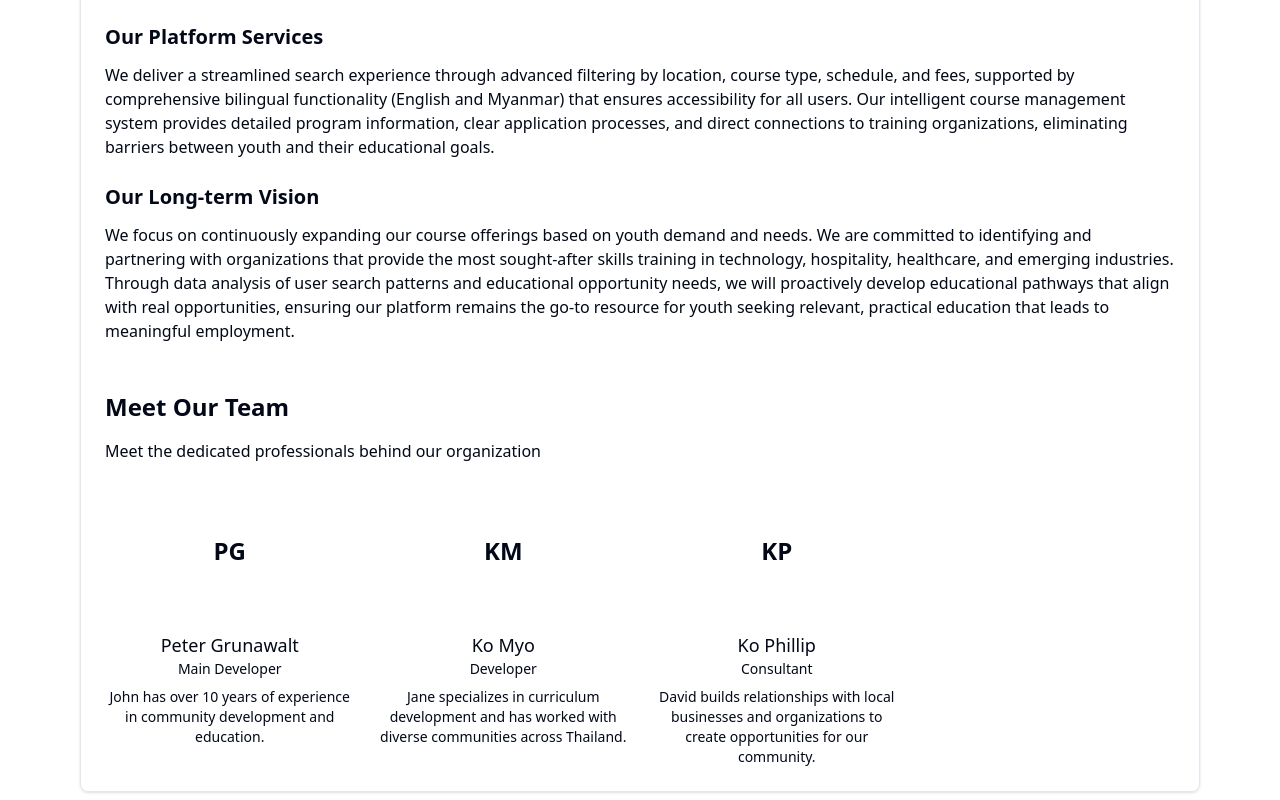
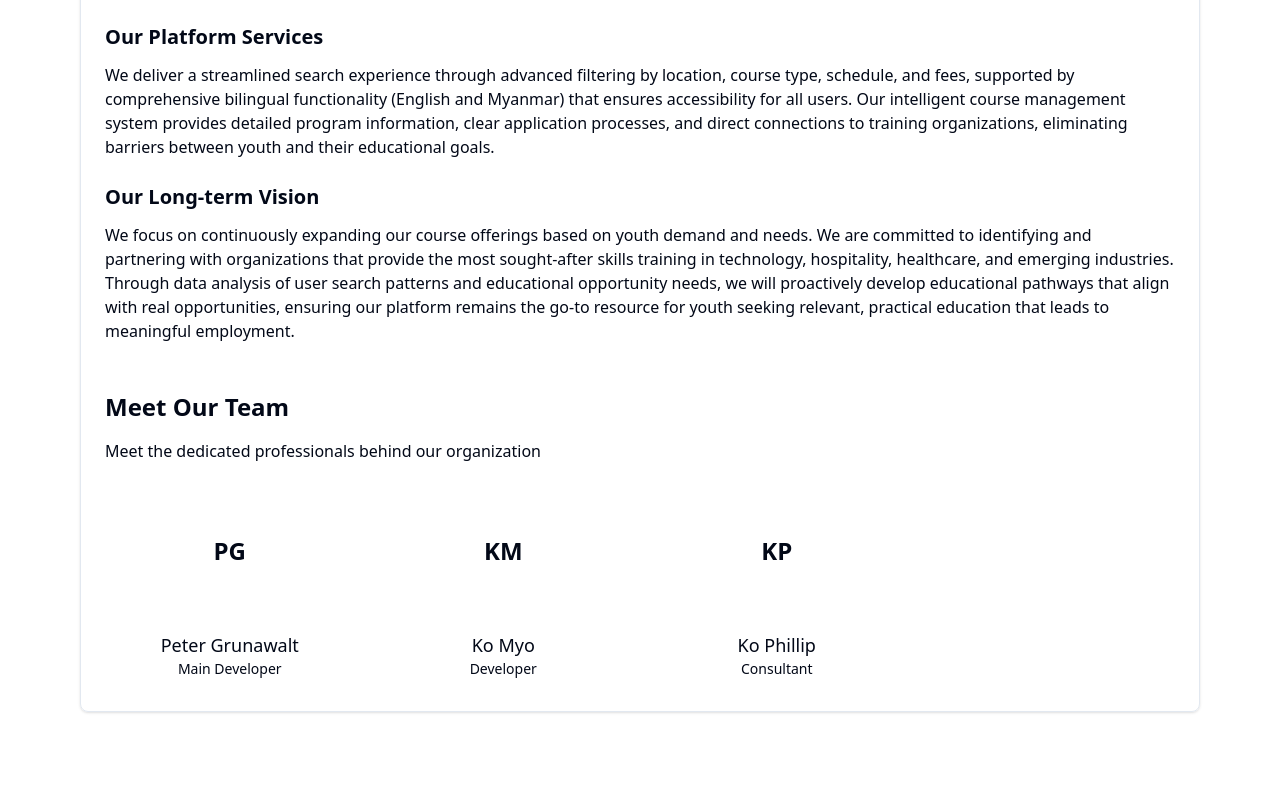
Before and after one commit to Myo-Myint-Han-1111/MaeSotConnect, a Next.js app: page /about in a window 1280 px wide. Shown: the part 394-1194 px from the top of the page. After the commit the page ends 1114 px from the top, so only its background shows below. Built offline with nearby package versions, Linux system fonts and the light colour scheme.

Commit message:
fix: delete a course and some text in about page.

```diff
--- a/src/app/(public)/about/page.tsx
+++ b/src/app/(public)/about/page.tsx
@@ -22,19 +22,19 @@ const About: React.FC = () => {
     {
       name: "Peter Grunawalt",
       role: "Main Developer",
-      bio: "John has over 10 years of experience in community development and education.",
+      bio: "",
       image: "/team/placeholder.jpg",
     },
     {
       name: "Ko Myo",
       role: "Developer",
-      bio: "Jane specializes in curriculum development and has worked with diverse communities across Thailand.",
+      bio: "",
       image: "/team/placeholder.jpg",
     },
     {
       name: "Ko Phillip",
       role: "Consultant",
-      bio: "David builds relationships with local businesses and organizations to create opportunities for our community.",
+      bio: "",
       image: "/team/placeholder.jpg",
     },
   ];
--- a/src/context/LanguageContext.tsx
+++ b/src/context/LanguageContext.tsx
@@ -44,7 +44,7 @@ export const translations = {
     // Home page
     "home.welcome": "What do you want to learn?",
     "home.subtitle":
-      "Learn the skills. Create your path. Find skill-building courses and training programs in Mae Sot that match your goals.",
+      "Learn the skills. Find courses and education programs that match your goals.",
     "home.search.placeholder": "Search courses by name or location",
     "home.filter.category": "Filter by category:",
     "home.filter.clear": "Clear all filters",
@@ -176,7 +176,7 @@ export const translations = {
     // Home page
     "home.welcome": "သင် ဘာသင်ယူချင်ပါသလဲ။",
     "home.subtitle":
-      "အတတ်ပညာကိုသင်ယူလေ့လာပါ။ သင့်လမ်းကြောင်းကိုဖန်တီးပါ။ မဲဆောက်တွင် သင့်ရည်မှန်းချက်များနှင့် ကိုက်ညီသော ကျွမ်းကျင်မှုမြှင့်တင်ရေး သင်တန်းများနှင့် လေ့ကျင့်ရေးပရိုဂရမ်များကို ရှာဖွေပါ။",
+      "အတတ်ပညာကိုသင်ယူလေ့လာပါ။ သင့်ရည်မှန်းချက်နှင့် ကိုက်ညီသော သင်တန်းများနှင့် ပညာရေးအစီအစဉ်များကို ရှာဖွေပါ။",
     "home.search.placeholder": "သင်တန်းအမည် သို့မဟုတ် တည်နေရာ ရှာဖွေပါ...",
     "home.filter.category": "အမျိုးအစားဖြင့် စစ်ထုတ်ရန်:",
     "home.filter.clear": "ပြန်လည်စတင်ရန်",
```
